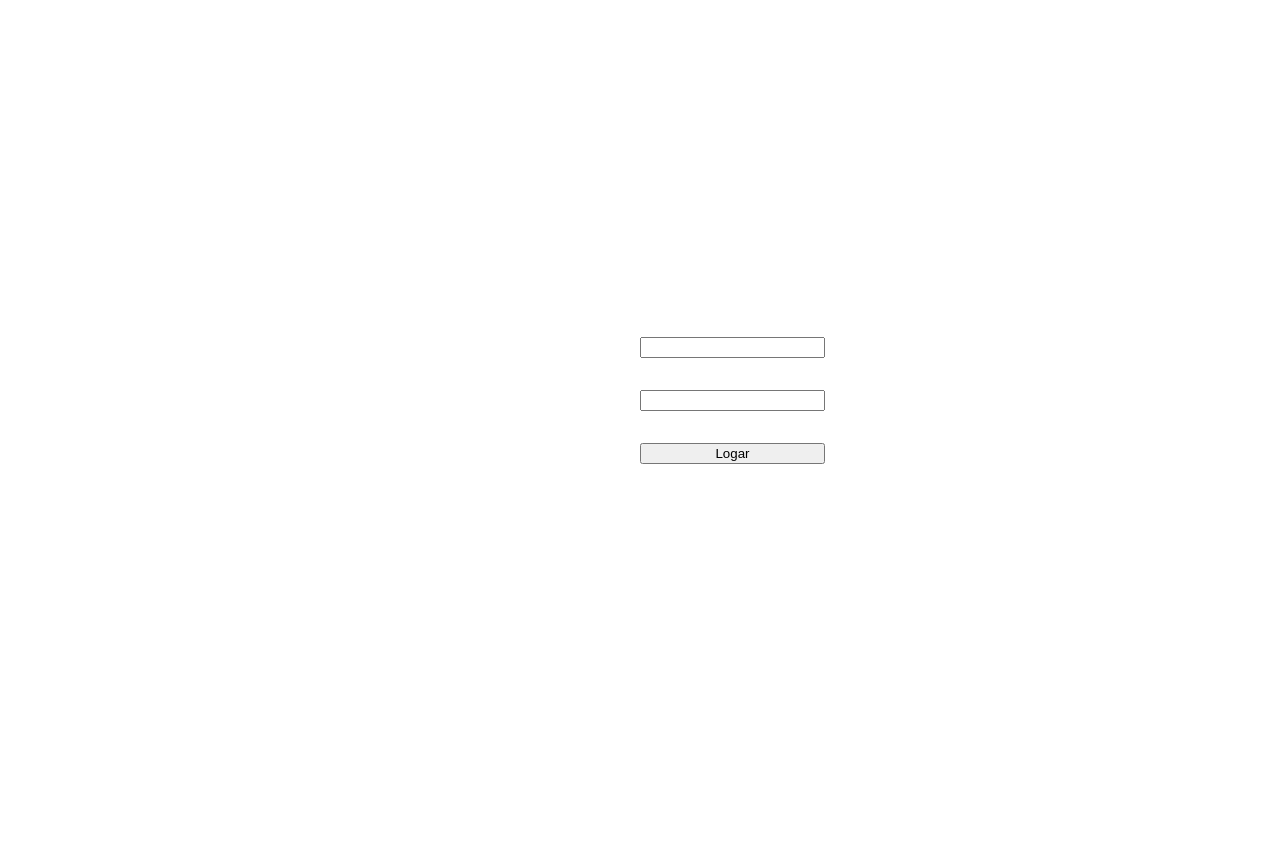
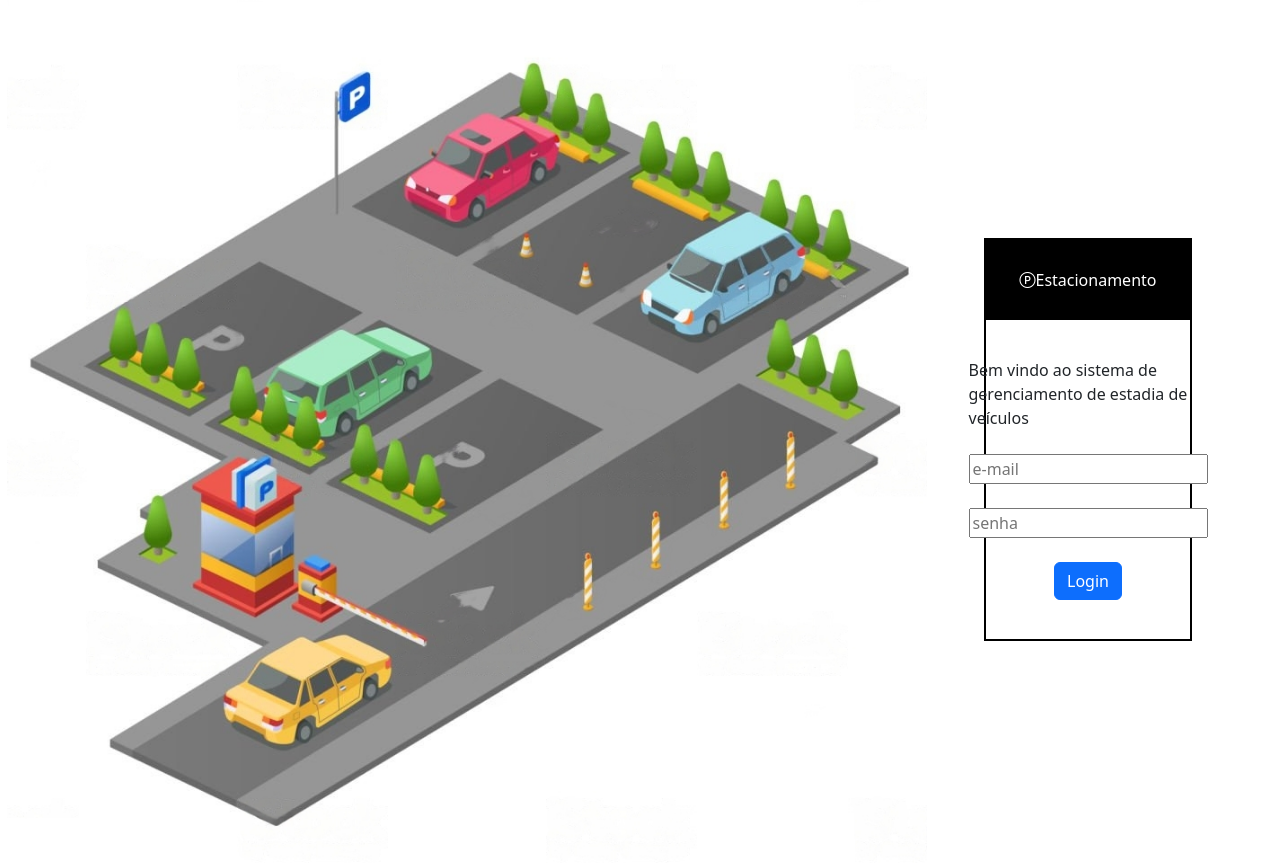
Before and after one commit to Douglaxz/APP-Park, a Vue app: page / in a window 1280 px wide. Shown: the top 864 px of the page. Before the commit the page ends 800 px from the top, so only its background shows below. Built offline with nearby package versions, Linux system fonts and the light colour scheme.

Commit message:
correção do css da pagina login e app vue

```diff
--- a/index.html
+++ b/index.html
@@ -1,10 +1,21 @@
 <!DOCTYPE html>
 <html lang="en">
   <head>
-    <meta charset="UTF-8">
-    <link rel="icon" href="/favicon.ico">
-    <meta name="viewport" content="width=device-width, initial-scale=1.0">
-    <title>Vite App</title>
+    <meta charset="UTF-8" />
+    <link rel="icon" href="/favicon.ico" />
+    <link
+      href="https://cdn.jsdelivr.net/npm/bootstrap@5.3.0/dist/css/bootstrap.min.css"
+      rel="stylesheet"
+      integrity="sha384-9ndCyUaIbzAi2FUVXJi0CjmCapSmO7SnpJef0486qhLnuZ2cdeRhO02iuK6FUUVM"
+      crossorigin="anonymous"
+    />
+    <link
+      rel="stylesheet"
+      href="https://cdn.jsdelivr.net/npm/bootstrap-icons@1.10.5/font/bootstrap-icons.css"
+    />
+    <meta name="viewport" content="width=device-width, initial-scale=1.0" />
+
+    <title>Estacionamento</title>
   </head>
   <body>
     <div id="app"></div>
--- a/package.json
+++ b/package.json
@@ -8,6 +8,7 @@
     "preview": "vite preview"
   },
   "dependencies": {
+    "bootstrap": "^5.3.0",
     "firebase": "^9.23.0",
     "vue": "^3.3.4",
     "vue-router": "^4.2.2"
--- a/src/App.vue
+++ b/src/App.vue
@@ -1,78 +1,148 @@
 <script setup>
-import { RouterLink, RouterView } from "vue-router";
-import HelloWorld from "./components/HelloWorld.vue";
+import { RouterLink, RouterView, useRoute, useRouter } from "vue-router";
+import { routes as authRoutes } from "@/modules/auth/router";
+import MainLayout from "./layout/MainLayout.vue";
+import { ref, watch } from "vue";
+
+const route = useRoute();
+
+const isAuthRoute = ref(false);
+watch(route, (newRoute) => {
+  isAuthRoute.value = Boolean(
+    authRoutes.find((authRoute) => {
+      return newRoute.path == authRoute.path;
+    })
+  );
+});
+console.log(authRoutes, route);
 </script>
 
 <template>
-  <header>
-    <div class="wrapper">
-      <nav></nav>
-    </div>
-  </header>
+  <RouterView v-if="isAuthRoute" />
+  <MainLayout v-else>
+    <nav
+      class="navbar navbar-expand-lg bg-dark border-bottom border-bottom-dark"
+      data-bs-theme="dark"
+    >
+      <div class="container-fluid">
+        <button
+          class="navbar-toggler"
+          type="button"
+          data-bs-toggle="collapse"
+          data-bs-target="#navbarTogglerDemo03"
+          aria-controls="navbarTogglerDemo03"
+          aria-expanded="false"
+          aria-label="Toggle navigation"
+        >
+          <span class="navbar-toggler-icon"></span>
+        </button>
+        <a class="navbar-brand" href="/Dashboard"
+          ><i class="bi bi-p-circle"></i> Estacionamento</a
+        >
+        <div class="collapse navbar-collapse" id="navbarTogglerDemo03">
+          <ul class="navbar-nav me-auto mb-2 mb-lg-0">
+            <li class="nav-item">
+              <a class="nav-link active" aria-current="page" href="/Dashboard"
+                >Home</a
+              >
+            </li>
+            <li class="nav-item">
+              <a class="nav-link active" aria-current="page" href="/Price"
+                >Lista de Preços</a
+              >
+            </li>
+            <li class="nav-item">
+              <a class="nav-link active" aria-current="page" href="#">Marcas</a>
+            </li>
+            <li class="nav-item">
+              <a class="nav-link active" aria-current="page" href="/model"
+                >Modelos</a
+              >
+            </li>
+            <li class="nav-item">
+              <a class="nav-link active" aria-current="page" href="/park"
+                >Estadia</a
+              >
+            </li>
+          </ul>
+          <form class="d-flex" role="search">
+            <button class="btn btn-dark" type="submit">
+              <i class="bi bi-box-arrow-left"></i> Sair
+            </button>
+          </form>
+        </div>
+      </div>
+    </nav>
+    <RouterView />
+    <footer class="bg-dark text-center text-white">
+      <!-- Grid container -->
+      <div class="container p-4 pb-0">
+        <!-- Section: Social media -->
+        <section class="mb-4">
+          <!-- Facebook -->
+          <a
+            class="btn text-white btn-floating m-1"
+            style="background-color: #3b5998"
+            href="#!"
+            role="button"
+            ><i class="bi bi-facebook"></i
+          ></a>
 
-  <RouterView />
+          <!-- Twitter -->
+          <a
+            class="btn text-white btn-floating m-1"
+            style="background-color: #55acee"
+            href="#!"
+            role="button"
+            ><i class="bi bi-twitter"></i
+          ></a>
+
+          <!-- Google -->
+          <a
+            class="btn text-white btn-floating m-1"
+            style="background-color: #dd4b39"
+            href="#!"
+            role="button"
+            ><i class="bi bi-google"></i
+          ></a>
+
+          <!-- Instagram -->
+          <a
+            class="btn text-white btn-floating m-1"
+            style="background-color: #ac2bac"
+            href="#!"
+            role="button"
+            ><i class="bi bi-instagram"></i
+          ></a>
+
+          <!-- Linkedin -->
+          <a
+            class="btn text-white btn-floating m-1"
+            style="background-color: #0082ca"
+            href="#!"
+            role="button"
+            ><i class="bi bi-linkedin"></i
+          ></a>
+          <!-- Github -->
+          <a
+            class="btn text-white btn-floating m-1"
+            style="background-color: #333333"
+            href="#!"
+            role="button"
+            ><i class="bi bi-github"></i
+          ></a>
+        </section>
+        <!-- Section: Social media -->
+      </div>
+      <!-- Grid container -->
+
+      <!-- Copyright -->
+      <div class="text-center p-3" style="background-color: rgba(0, 0, 0, 0.2)">
+        © 2023 Copyright
+      </div>
+      <!-- Copyright -->
+    </footer>
+  </MainLayout>
 </template>
 
-<style scoped>
-header {
-  line-height: 1.5;
-  max-height: 100vh;
-}
-
-.logo {
-  display: block;
-  margin: 0 auto 2rem;
-}
-
-nav {
-  width: 100%;
-  font-size: 12px;
-  text-align: center;
-  margin-top: 2rem;
-}
-
-nav a.router-link-exact-active {
-  color: var(--color-text);
-}
-
-nav a.router-link-exact-active:hover {
-  background-color: transparent;
-}
-
-nav a {
-  display: inline-block;
-  padding: 0 1rem;
-  border-left: 1px solid var(--color-border);
-}
-
-nav a:first-of-type {
-  border: 0;
-}
-
-@media (min-width: 1024px) {
-  header {
-    display: flex;
-    place-items: center;
-    padding-right: calc(var(--section-gap) / 2);
-  }
-
-  .logo {
-    margin: 0 2rem 0 0;
-  }
-
-  header .wrapper {
-    display: flex;
-    place-items: flex-start;
-    flex-wrap: wrap;
-  }
-
-  nav {
-    text-align: left;
-    margin-left: -1rem;
-    font-size: 1rem;
-
-    padding: 1rem 0;
-    margin-top: 1rem;
-  }
-}
-</style>
+<style scoped></style>
--- a/src/assets/base.css
+++ /dev/null
@@ -1,73 +0,0 @@
-/* color palette from <https://github.com/vuejs/theme> */
-:root {
-  --vt-c-white: #ffffff;
-  --vt-c-white-soft: #f8f8f8;
-  --vt-c-white-mute: #f2f2f2;
-
-  --vt-c-black: #181818;
-  --vt-c-black-soft: #222222;
-  --vt-c-black-mute: #282828;
-
-  --vt-c-indigo: #2c3e50;
-
-  --vt-c-divider-light-1: rgba(60, 60, 60, 0.29);
-  --vt-c-divider-light-2: rgba(60, 60, 60, 0.12);
-  --vt-c-divider-dark-1: rgba(84, 84, 84, 0.65);
-  --vt-c-divider-dark-2: rgba(84, 84, 84, 0.48);
-
-  --vt-c-text-light-1: var(--vt-c-indigo);
-  --vt-c-text-light-2: rgba(60, 60, 60, 0.66);
-  --vt-c-text-dark-1: var(--vt-c-white);
-  --vt-c-text-dark-2: rgba(235, 235, 235, 0.64);
-}
-
-/* semantic color variables for this project */
-:root {
-  --color-background: var(--vt-c-white);
-  --color-background-soft: var(--vt-c-white-soft);
-  --color-background-mute: var(--vt-c-white-mute);
-
-  --color-border: var(--vt-c-divider-light-2);
-  --color-border-hover: var(--vt-c-divider-light-1);
-
-  --color-heading: var(--vt-c-text-light-1);
-  --color-text: var(--vt-c-text-light-1);
-
-  --section-gap: 160px;
-}
-
-@media (prefers-color-scheme: dark) {
-  :root {
-    --color-background: var(--vt-c-black);
-    --color-background-soft: var(--vt-c-black-soft);
-    --color-background-mute: var(--vt-c-black-mute);
-
-    --color-border: var(--vt-c-divider-dark-2);
-    --color-border-hover: var(--vt-c-divider-dark-1);
-
-    --color-heading: var(--vt-c-text-dark-1);
-    --color-text: var(--vt-c-text-dark-2);
-  }
-}
-
-*,
-*::before,
-*::after {
-  box-sizing: border-box;
-  margin: 0;
-  font-weight: normal;
-}
-
-body {
-  min-height: 100vh;
-  color: var(--color-text);
-  background: var(--color-background);
-  transition: color 0.5s, background-color 0.5s;
-  line-height: 1.6;
-  font-family: Inter, -apple-system, BlinkMacSystemFont, 'Segoe UI', Roboto, Oxygen, Ubuntu,
-    Cantarell, 'Fira Sans', 'Droid Sans', 'Helvetica Neue', sans-serif;
-  font-size: 15px;
-  text-rendering: optimizeLegibility;
-  -webkit-font-smoothing: antialiased;
-  -moz-osx-font-smoothing: grayscale;
-}
--- a/src/assets/main.css
+++ b/src/assets/main.css
@@ -1,35 +1,75 @@
-@import './base.css';
+body {
+  margin: 0;
+  display: flex;
+  align-items: center;
+  justify-content: center;
+  min-height: 100vh;
+}
+.mainScreen {
+  border: 0px solid black;
 
-#app {
-  max-width: 1280px;
-  margin: 0 auto;
-  padding: 2rem;
-
-  font-weight: normal;
+  display: flex;
+  align-items: center;
+  justify-content: center;
 }
 
-a,
-.green {
-  text-decoration: none;
-  color: hsla(160, 100%, 37%, 1);
-  transition: 0.4s;
+.image {
+  width: 70vw;
+  height: 100%;
+  border: 0px solid black;
+  display: flex;
+  align-items: center;
+  justify-content: center;
 }
 
-@media (hover: hover) {
-  a:hover {
-    background-color: hsla(160, 100%, 37%, 0.2);
-  }
+.boxContainer {
+  height: 45vw;
+  width: 30vw;
+  border: 0px solid black;
+  display: flex;
+  align-items: center;
+  justify-content: center;
 }
 
-@media (min-width: 1024px) {
-  body {
+.form {
+  border: 2px solid black;
+  width: 60%;
+  height: 70%;
   display: flex;
-    place-items: center;
+  flex-direction: column;
+  align-items: center;
+}
+
+.formInput {
+  padding: 15px;
+  height: 80%;
+  display: flex;
+  flex-direction: column;
+  align-items: center;
+  justify-content: space-evenly;
+}
+
+.formTitulo {
+  background-color: black;
+  color: white;
+  width: 100%;
+  height: 20%;
+  display: flex;
+  align-items: center;
+  justify-content: center;
 }
 
 #app {
-    display: grid;
-    grid-template-columns: 1fr 1fr;
-    padding: 0 2rem;
+  margin-top: 0;
+  width: 97vw;
+  height: 100vh;
 }
+
+.about {
+  display: flex;
+  width: 100%;
+  height: 36vw;
+  align-items: center;
+  justify-content: center;
+  border: 1px solid black;
 }
--- /dev/null
+++ b/src/layout/MainLayout.vue
@@ -0,0 +1,5 @@
+<template>
+  <header></header>
+  <main><slot /></main>
+  <footer></footer>
+</template>
--- a/src/modules/auth/router/index.js
+++ b/src/modules/auth/router/index.js
@@ -1,6 +1,6 @@
 export const routes = [
   {
-    path: "/login",
+    path: "/",
     name: "login",
     component: () => import("../views/Login.vue"),
   },
--- a/src/views/Dashboard.vue
+++ b/src/views/Dashboard.vue
@@ -1,17 +1,5 @@
 <template>
-  <div class="about">
-    <RouterLink to="/price">Preços</RouterLink>
-    <RouterLink to="/model">Modelos</RouterLink>
-    <RouterLink to="/park">Estadia (Estacionamento)</RouterLink>
-  </div>
+  <div class="about">Selecione a funcionalidade nos menus acima</div>
 </template>
 
-<style>
-@media (min-width: 1024px) {
-  .about {
-    min-height: 100vh;
-    display: flex;
-    align-items: center;
-  }
-}
-</style>
+<style></style>
--- a/src/views/HomeView.vue
+++ b/src/views/HomeView.vue
@@ -17,25 +17,29 @@ async function handleSignIn() {
     alert("email ou senha incorretos");
     return;
   }
-
   router.push("/dashboard");
 }
 </script>
 
 <template>
   <main>
-    <input type="email" v-model="email" />
-    <input type="password" v-model="password" />
-    <button @click="handleSignIn">Logar</button>
+    <div class="mainScreen">
+      <div class="image"><img src="../assets/fundo.jpeg" width="920" /></div>
+      <div class="boxContainer">
+        <div class="form">
+          <div class="formTitulo">
+            <i class="bi bi-p-circle"></i> Estacionamento
+          </div>
+          <div class="formInput">
+            Bem vindo ao sistema de gerenciamento de estadia de veículos
+            <input type="email" v-model="email" placeholder="e-mail" />
+            <input type="password" v-model="password" placeholder="senha" />
+            <button @click="handleSignIn" class="btn btn-primary">Login</button>
+          </div>
+        </div>
+      </div>
+    </div>
   </main>
 </template>
 
-<style scoped>
-main {
-  display: flex;
-  flex-direction: column;
-  max-width: 200px;
-  gap: 2rem;
-}
-</style>
-../composables/useStore
+<style scoped></style>
```
Also changed, not shown: src/assets/fundo.jpeg (added), 1 other file (tests, documents, lock files or other folders). Lines whose indentation alone changed are shown as unchanged.
